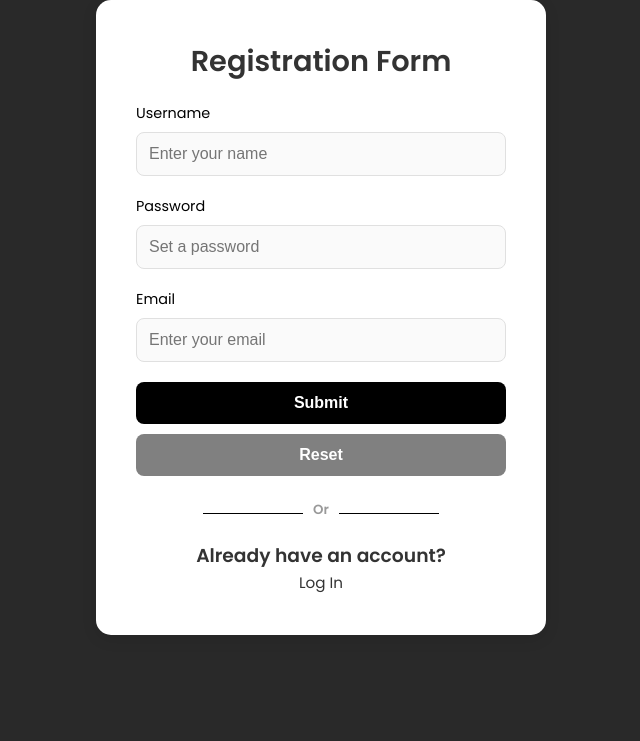
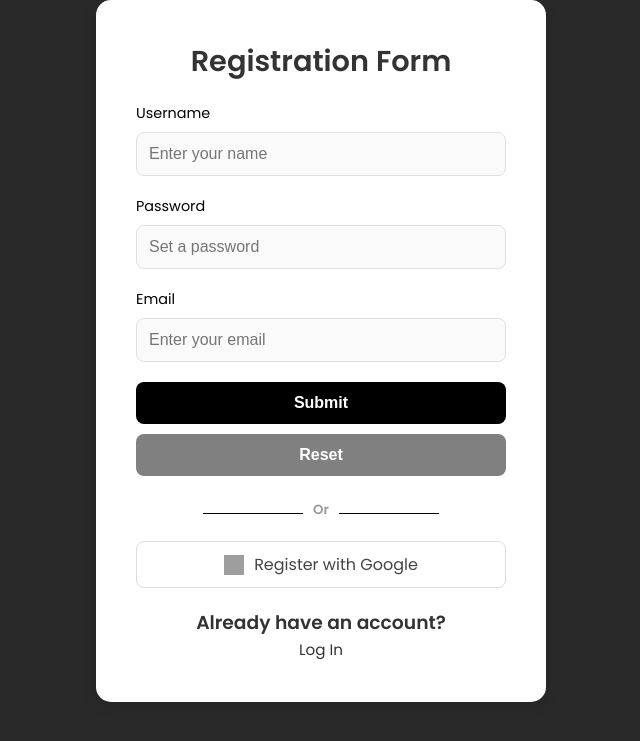
Before and after one commit to HariVignesh18/Perfect-Perfume, a Flask app: page /Registration in a window 1280 px wide. Shown: the top 741 px of the page, without its empty margins (319-959 px from the left). Run offline with Flask 3, Linux system fonts and the light colour scheme; grey boxes are pictures that could not be loaded.

Commit message:
Added Google Oauth

```diff
--- a/app.py
+++ b/app.py
@@ -8,7 +8,7 @@ import os
 import pyotp
 import time
 load_dotenv()
-os.environ['OAUTHLIB_INSECURE_TRANSPORT'] = '1'
+os.environ['OAUTHLIB_INSECURE_TRANSPORT'] = '0'
 app = Flask(__name__)
 google_bp = make_google_blueprint(
     client_id=os.getenv("GOOGLE_OAUTH_CLIENT_ID"),
--- a/templates/Registration.html
+++ b/templates/Registration.html
@@ -77,22 +77,6 @@
             outline: none;
         }
 
-        .radio-group {
-            display: flex;
-            gap: 20px;
-            margin-bottom: 20px;
-        }
-
-        input[type="radio"] {
-            margin-right: 8px;
-        }
-
-        .radio-group label {
-            font-weight: 400;
-            font-size: 0.95rem;
-            color: #333;
-        }
-
         button {
             width: 100%;
             padding: 12px;
@@ -153,6 +137,34 @@
         .login-link a:hover {
             text-decoration: underline;
         }
+
+        .google-btn {
+            display: flex;
+            align-items: center;
+            justify-content: center;
+            background: white;
+            border: 1px solid #ddd;
+            color: #444;
+            font-weight: 500;
+            border-radius: 8px;
+            padding: 10px;
+            margin-top: 15px;
+            cursor: pointer;
+            transition: background 0.3s ease, box-shadow 0.3s ease;
+            text-decoration: none;
+        }
+
+        .google-btn:hover {
+            background: #f7f7f7;
+            box-shadow: 0px 2px 8px rgba(0,0,0,0.2);
+        }
+
+        .google-btn img {
+            height: 20px;
+            width: 20px;
+            margin-right: 10px;
+        }
+
         #otp-verify{
             display:none;
         }
@@ -171,6 +183,7 @@
             <p class="error">{{ messages[0] }}</p>
         {% endif %}
     {% endwith %}
+
     <label for="username">Username</label>
     <input type="text" name="username" placeholder="Enter your name" required>
 
@@ -182,9 +195,16 @@
 
     <button type="submit">Submit</button>
     <button type="reset" class="reset-button">Reset</button>
+
     <div class="alternative">
         <hr><h5>Or</h5><hr>
     </div>
+
+    <!-- Google Registration/Login Button -->
+    <a class="google-btn" href="{{ url_for('google.login') }}">
+        <img src="https://upload.wikimedia.org/wikipedia/commons/c/c1/Google_%22G%22_logo.svg"  alt="Google Logo">
+        Register with Google
+    </a>
 
     <div class="login-link">
         <h3>Already have an account?</h3>
```
Also changed, not shown: templates/login.html (+34 -0 lines). Lines whose indentation alone changed are shown as unchanged.
